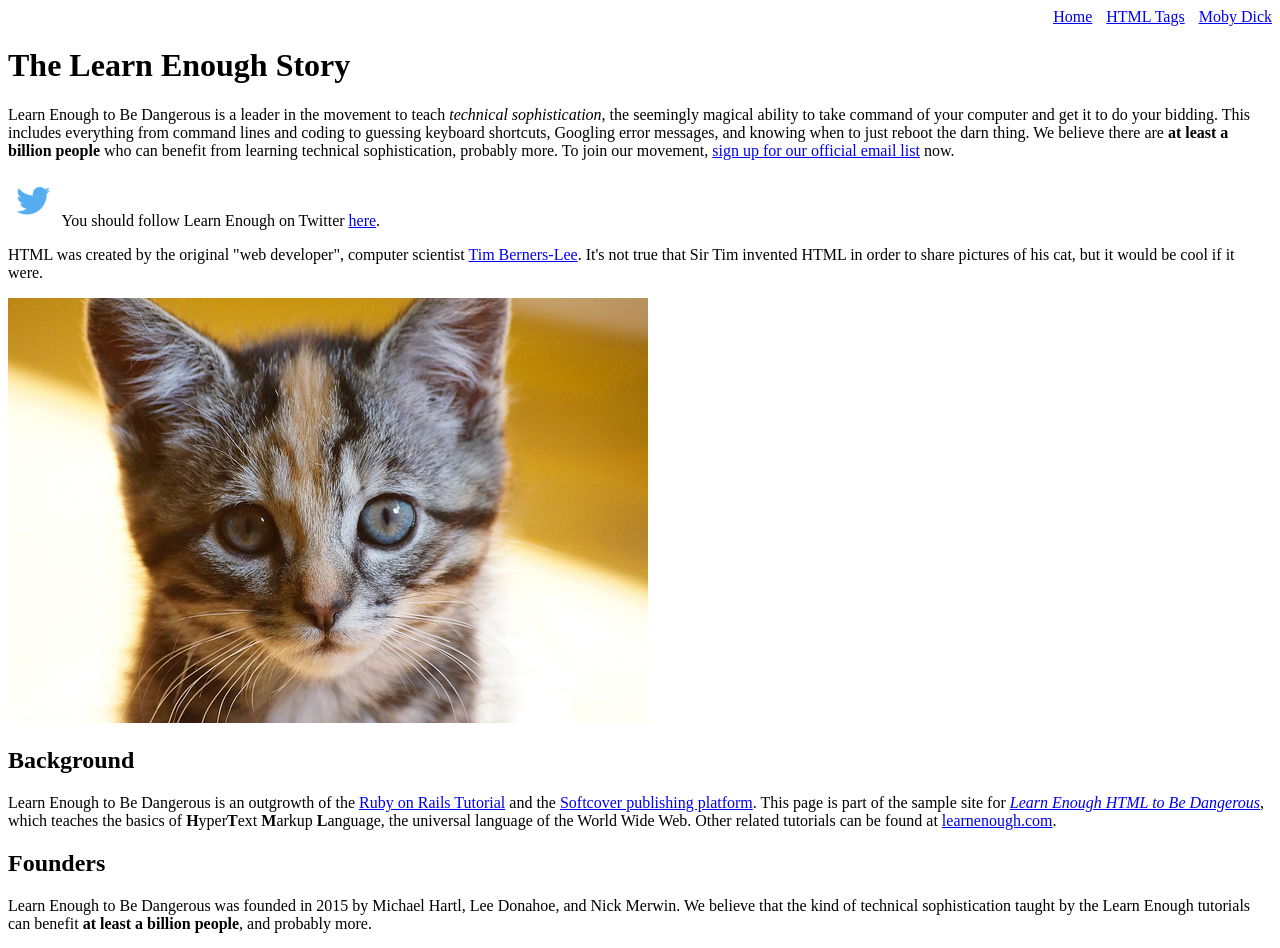
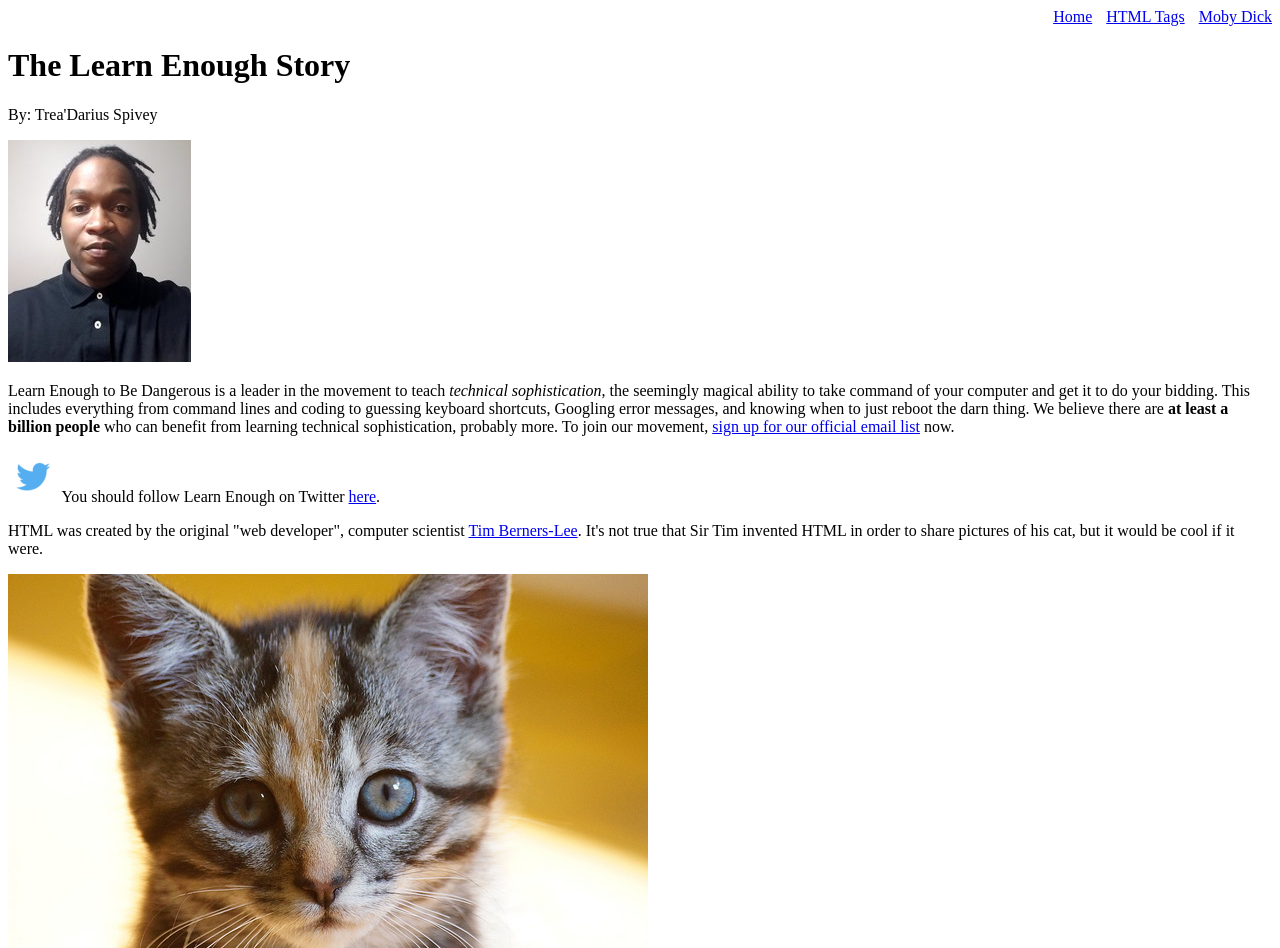
Before and after one commit to TreaSpivey/TreaSpivey.github.io, a plain HTML site: page index.html in a window 1280 px wide. Shown: the top 948 px of the page. Drawn offline with Linux system fonts and the light colour scheme.

Commit message:
Finish the sample website

```diff
--- a/index.html
+++ b/index.html
@@ -14,6 +14,12 @@
 
     <h1>The Learn Enough Story</h1>
 
+    <p>By: Trea'Darius Spivey
+    </p>
+
+   <img src="images/trea_picture.jpg">
+
+
     <p>
        Learn Enough to Be Dangerous is a leader in the movement to teach <em>
       technical sophistication</em>, the seemingly magical ability to take
@@ -26,7 +32,7 @@
       up for our official email list</a> now.
     </p>
 
-     <p>
+    <p>
       <a href="http://twitter.com/learnenough" target="_blank"
       style="text-decoration: none;">
         <img src="images/small_twitter_logo.png">
```
Also changed, not shown: moby_dick.html (+1 -1 lines), images/trea_picture.jpg (added).
